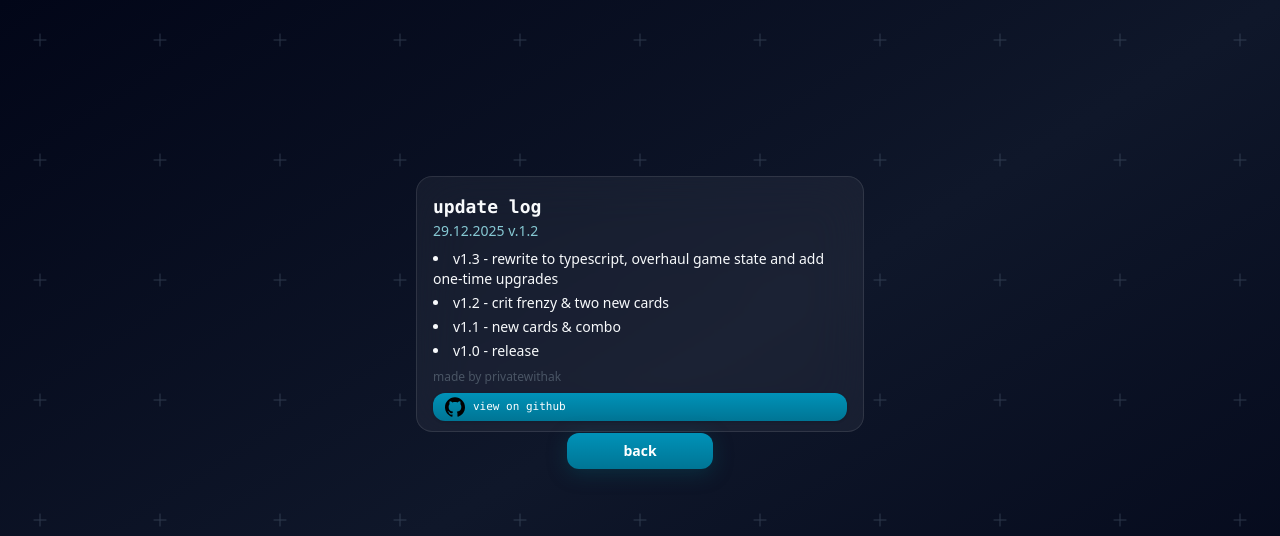
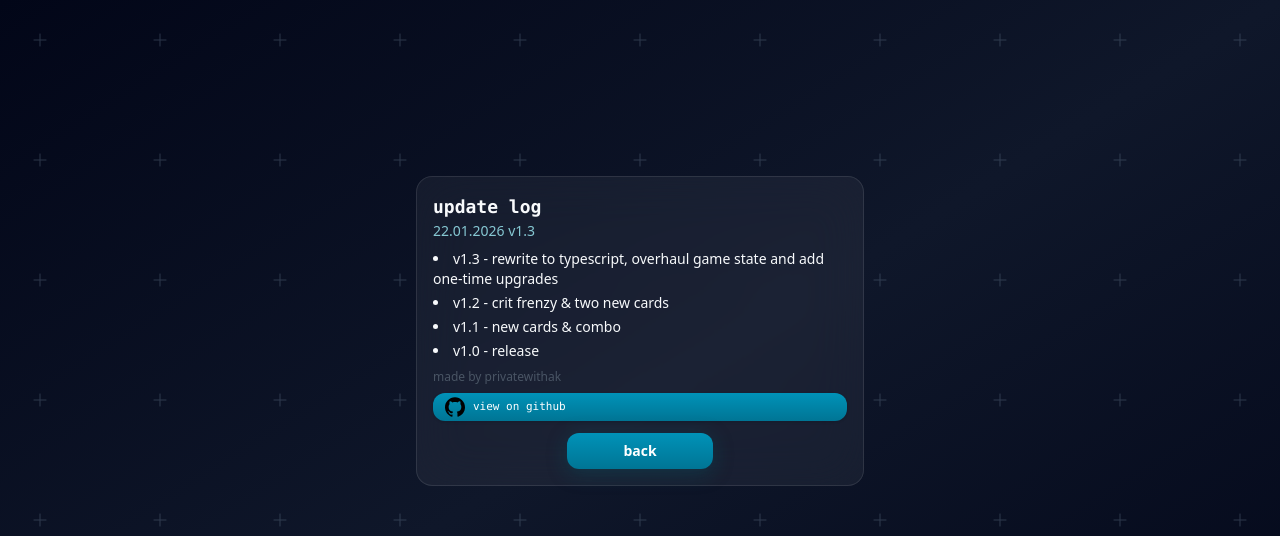
Before and after one commit to privatewithak/click-the-jury, a React (Vite) app: page / in a window 1280 px wide. Both pictures are taken after a click on the button "Updatelog". Shown: the top 536 px of the page. Built offline with nearby package versions, Linux system fonts and the light colour scheme.

Commit message:
fix updatelog

```diff
--- a/src/components/Updatelog.tsx
+++ b/src/components/Updatelog.tsx
@@ -9,9 +9,9 @@ type UpdatelogProps = {
 
 export default function Updatelog({ theme, setSelected }: UpdatelogProps) {
   return (
-    <div className='relative p-3 mb-3 mt-8 rounded-2xl border border-white/10 bg-white/5 backdrop-blur-xl text-xs max-h-64 w-[92%] sm:w-full max-w-md z-2 mx-auto sm:p-4 sm:mb-4 sm:mt-12 sm:text-sm'>
+    <div className='relative p-3 mb-3 mt-8 rounded-2xl border border-white/10 bg-white/5 backdrop-blur-xl text-xs min-h-64 w-[92%] sm:w-full max-w-md z-2 mx-auto sm:p-4 sm:mb-4 sm:mt-12 sm:text-sm'>
           <h2 className="text-base font-semibold font-mono sm:text-lg">update log</h2>
-          <p className={`mb-2 ${theme.textSoft}`}>29.12.2025 v.1.2</p>
+          <p className={`mb-2 ${theme.textSoft}`}>22.01.2026 v1.3</p>
       <ul className="list-disc list-inside space-y-1">
         <li>v1.3 - rewrite to typescript, overhaul game state and add one-time upgrades</li>
         <li>v1.2 - crit frenzy & two new cards</li>
```
